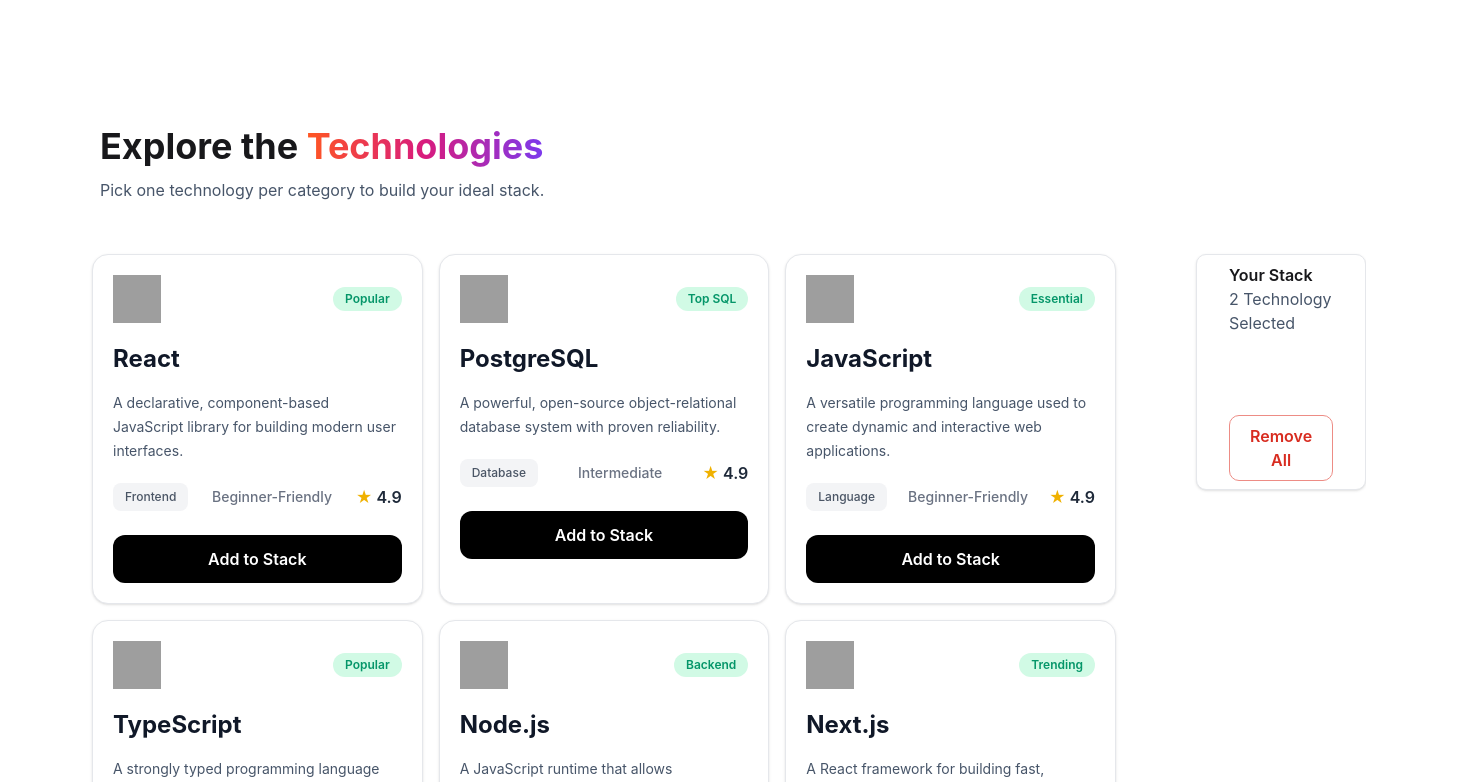
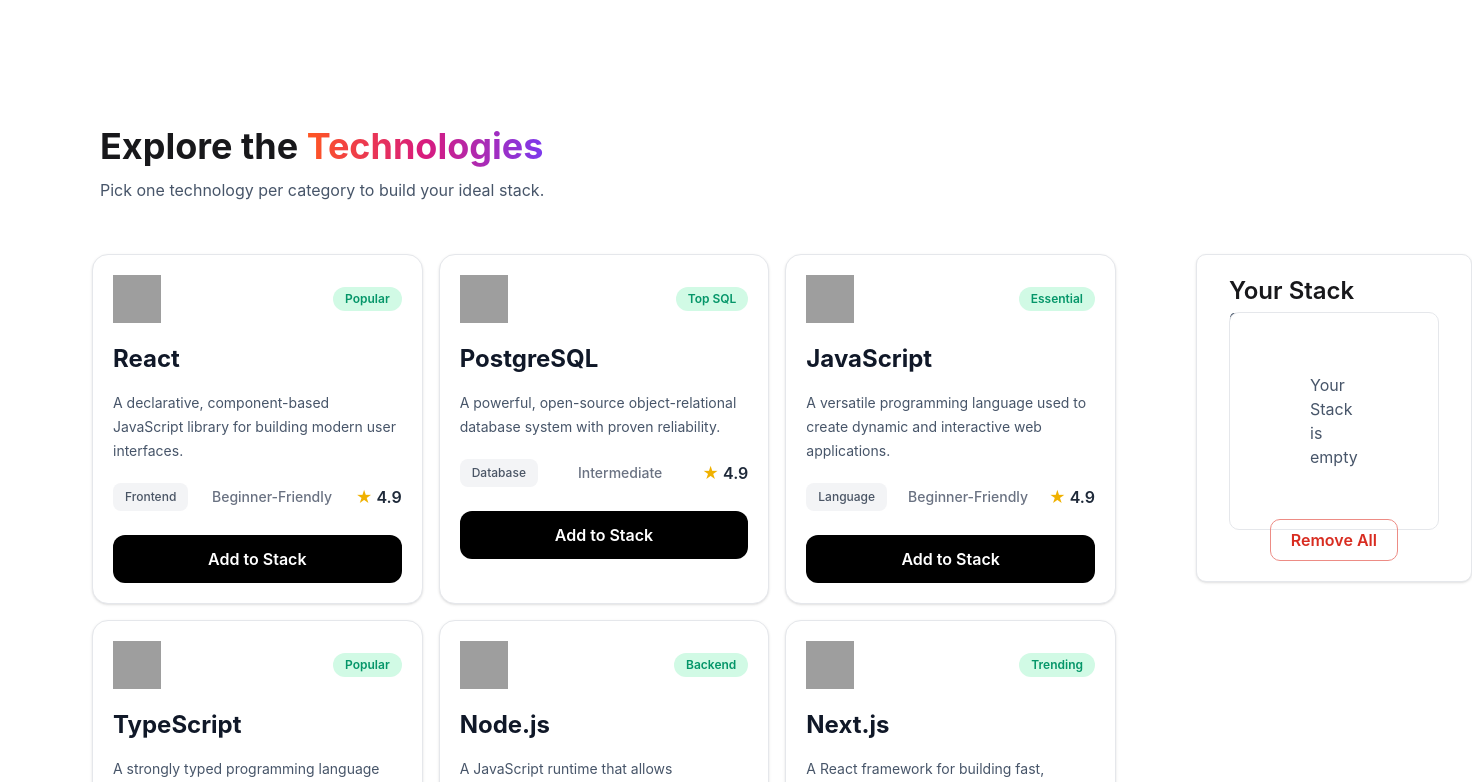
Before and after one commit to tanvirislam-444/react-assignment-app, a React (Vite) app: page / in a window 1280 px wide. Shown: the part 521-1303 px from the top of the page, 1472 px wide, since content can reach past the window. Built offline with nearby package versions, Linux system fonts and the light colour scheme; grey boxes are pictures that could not be loaded.

Commit message:
main section logic building done

```diff
--- a/src/Components/Technologies/AllTechnology.tsx
+++ b/src/Components/Technologies/AllTechnology.tsx
@@ -1,17 +1,19 @@
-import React from 'react';
+import React, { type Dispatch, type SetStateAction } from 'react';
 import type { TechnologiesType } from '../types/technologiesType';
 import TechnologyCard from './TechnologyCard';
 interface StackPropsType{
-    technologies:TechnologiesType[]
+    technologies:TechnologiesType[],
+    selectedStack: TechnologiesType[],
+    setselectedStack:Dispatch<SetStateAction<TechnologiesType[]>>
 }
 
-const AllTechnology = ({technologies}:StackPropsType) => {
+const AllTechnology = ({technologies,selectedStack,setselectedStack}:StackPropsType) => {
     return (
         <div className="grid grid-cols-3 ml-23 gap-4 mt-10 w-5xl">
             {
               technologies.map((technology:TechnologiesType)=>{
                return (
-                <TechnologyCard key={technology.id} technology={technology}/>
+                <TechnologyCard key={technology.id} technology={technology} selectedStack={selectedStack} setselectedStack={setselectedStack}/>
               )
              })
             }
--- a/src/Components/Technologies/SelectedStack.tsx
+++ b/src/Components/Technologies/SelectedStack.tsx
@@ -1,17 +1,62 @@
-import React from "react";
+import React, { type Dispatch, type SetStateAction } from "react";
+import type { TechnologiesType } from "../types/technologiesType";
+interface ISelectedProps {
+  selectedStack: TechnologiesType[];
+  setselectedStack: Dispatch<SetStateAction<TechnologiesType[]>>;
+}
 
-const SelectedStack = () => {
+const SelectedStack = ({ selectedStack, setselectedStack }: ISelectedProps) => {
+    const handleRemoveTechnology = (technology:TechnologiesType)=>{
+        const restTechnology= selectedStack.filter((item)=> item.name !== technology.name)
+        setselectedStack(restTechnology)
+    }
   return (
-    <div className="px-8 py-2 mt-10 ml-20 border border-gray-200 bg-white p-6 rounded-[10px] flex flex-col gap-20 shadow-sm transition duration-300 hover:-translate-y-1 hover:shadow-lg">
+    <div className="px-8 py-5 mt-10 ml-20 border border-gray-200 bg-white p-6 rounded-[10px] shadow-sm">
       <div>
-        <h3 className="font-semibold">Your Stack</h3>
-        <p className="text-[#475569]">2 Technology Selected</p>
+        <h3 className="font-semibold text-2xl">Your Stack</h3>
+        <p className="text-[#475569]">
+          {selectedStack.length} Technology Selected
+        </p>
       </div>
-      <div>
-        <button className="border border-[#ED8C85] px-5 py-2 rounded-[10px] text-[#D82C20] font-semibold">
+        {selectedStack.length === 0 ? (
+    <div className="h-[180px] flex items-center justify-center">
+      <p className="px-20 py-15 border border-gray-200 bg-white rounded-[10px] text-[#475569]">Your Stack is empty</p>
+    </div>
+  ):(selectedStack.map((technology: TechnologiesType) => {
+        return (
+          <div
+            key={technology.id}
+            className="flex justify-between gap-20 mt-3 border border-gray-200 bg-white p-2 rounded-[10px]"
+          >
+            <div className="flex items-center pl-2 ">
+              <img
+                src={technology.icon}
+                alt=""
+                className="h-10 w-10 pr-3"
+              />
+
+              <div>
+                <h3 className="font-semibold">
+                  {technology.name}
+                </h3>
+
+                <p className="text-[#475569]">
+                  {technology.category}
+                </p>
+              </div>
+            </div>
+            <button className="font-semibold text-4xl text-[#94A3B8] cursor-pointer" onClick={()=>handleRemoveTechnology(technology)}>
+              ×
+            </button>
+          </div>
+        );
+      }))}
+      <div className="mt-2 text-center">
+        <button onClick={() => setselectedStack([])} className="border border-[#ED8C85] px-5 py-2 rounded-[10px] text-[#D82C20] font-semibold ">
           Remove All
         </button>
       </div>
+
     </div>
   );
 };
--- a/src/Components/Technologies/Technologies.tsx
+++ b/src/Components/Technologies/Technologies.tsx
@@ -1,4 +1,4 @@
-import React, { use } from 'react';
+import React, { use, useState } from 'react';
 import type { TechnologiesType } from '../types/technologiesType';
 import AllTechnology from './AllTechnology';
 import SelectedStack from './SelectedStack';
@@ -9,7 +9,7 @@
 
 const Technologies = ({technologiesPromise}:TechnologiesProps) => {
     const technologies= use(technologiesPromise);
-    console.log(technologies)
+    const [selectedStack,setselectedStack]=useState<TechnologiesType[]>([]);
     return (
         <div>
             <div className='ml-25'>
@@ -18,10 +18,10 @@
             </div>
             <div className='flex'>
             <div>
-                <AllTechnology technologies={technologies}/>
+                <AllTechnology technologies={technologies} selectedStack={selectedStack} setselectedStack={setselectedStack}/>
             </div>
             <div>
-                <SelectedStack/>
+                <SelectedStack selectedStack={selectedStack} setselectedStack={setselectedStack}/>
             </div>
             </div>
          </div>
--- a/src/Components/Technologies/TechnologyCard.tsx
+++ b/src/Components/Technologies/TechnologyCard.tsx
@@ -1,13 +1,20 @@
-import { useState } from "react";
+import { useState, type Dispatch, type SetStateAction } from "react";
 import type { TechnologiesType } from "../types/technologiesType";
 import { toast } from "react-toastify";
+interface TechnologiesPropsType{
+    technology:TechnologiesType,
+    selectedStack: TechnologiesType[],
+    setselectedStack:Dispatch<SetStateAction<TechnologiesType[]>>
+}
 
-const TechnologyCard = ({ technology }: { technology: TechnologiesType }) => {
+const TechnologyCard = ({ technology,selectedStack,setselectedStack }:TechnologiesPropsType) => {
   const [isSelected, setIsSelected] = useState(false);
 
   const handleSelectedStack = () => {
     setIsSelected(true);
     toast.success(`${technology.name} add successfully`);
+    // SelectedStack logic
+   setselectedStack([...selectedStack,technology])
   };
 
   return (
@@ -52,6 +59,7 @@
       {/* Button */}
       <button
         onClick={() => handleSelectedStack()}
+        disabled={isSelected}
         className={`mt-6 w-full rounded-xl py-3 font-semibold ${isSelected === true ? "bg-[#D1FAE5] text-[#059669]" : "bg-black  text-[#ffffff] "}`}
       >
         {isSelected === true ? "✓ Added to Stack" : "Add to Stack"}
--- a/src/main.tsx
+++ b/src/main.tsx
@@ -7,6 +7,6 @@
 createRoot(document.getElementById('root')!).render(
   <StrictMode>
     <App />
-    <ToastContainer />
+    <ToastContainer position="bottom-right"/>
   </StrictMode>,
 )
```
Also changed, not shown: src/App.css (+21 -0 lines).
